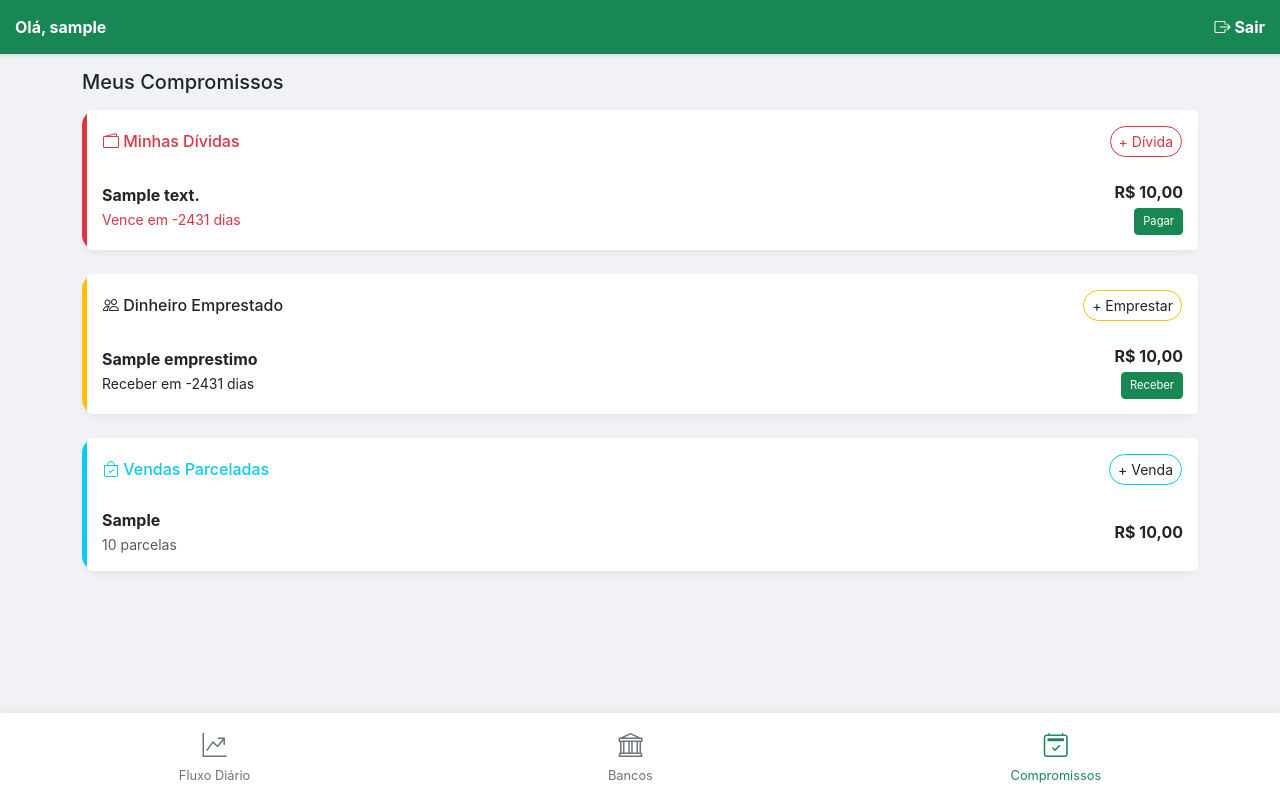
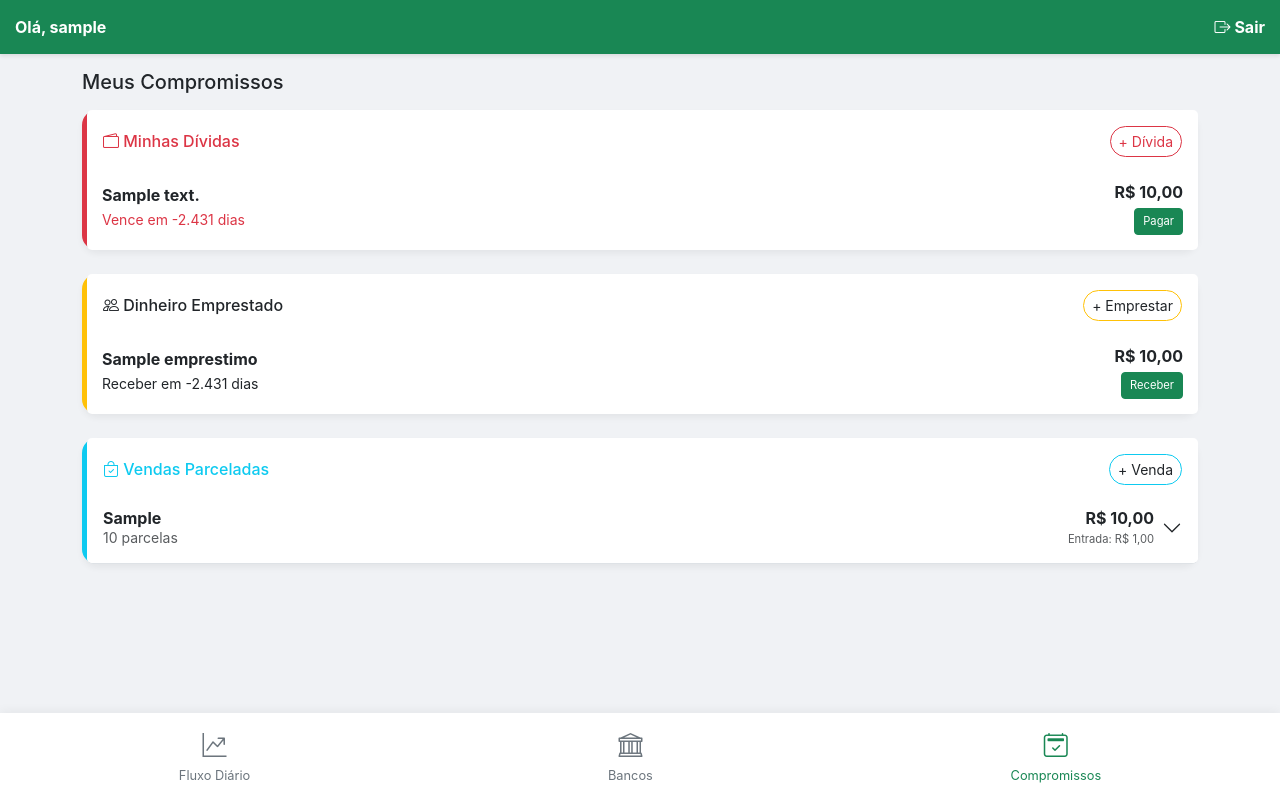
Before and after one commit to teddywhering-sketch/TecWorld, a Django app: page /financeiro/painel/ in a window 1280 px wide, after a click on "Compromissos". Run offline with Django 5.2, Linux system fonts and the light colour scheme; a user stored in the database is signed in; tables that the repository leaves empty hold one stand-in row (values such as "Sample post"); some libraries are stand-ins or nearby versions.

Commit message:
fix(financa): formata moedas, adiciona entrada na venda e gera parcelas

```diff
--- a/config/settings.py
+++ b/config/settings.py
@@ -42,3 +42,5 @@ DEFAULT_AUTO_FIELD = "django.db.models.BigAutoField"
 LOGIN_URL = "login"
 LOGIN_REDIRECT_URL = "dashboard"
 LOGOUT_REDIRECT_URL = "login"
+USE_L10N = True
+USE_THOUSAND_SEPARATOR = True
--- a/teddyfinanca/forms.py
+++ b/teddyfinanca/forms.py
@@ -14,7 +14,7 @@ class CategoriaForm(forms.ModelForm):
 class VendaParceladaForm(forms.ModelForm):
     class Meta:
         model = VendaParcelada
-        fields = ['cliente', 'descricao', 'valor_total', 'quantidade_parcelas', 'data_venda']
+        fields = ['cliente', 'descricao', 'valor_total', 'entrada', 'quantidade_parcelas', 'data_venda']
         widgets = {
             'data_venda': forms.DateInput(attrs={'type': 'date'}),
         }
--- a/teddyfinanca/urls.py
+++ b/teddyfinanca/urls.py
@@ -10,4 +10,5 @@ urlpatterns = [
     path('painel/', views.dashboard, name='dashboard'),
     path('divida/<int:id>/pagar/', views.pagar_divida, name='pagar_divida'),
     path('emprestimo/<int:id>/receber/', views.receber_emprestimo, name='receber_emprestimo'),
+    path('parcela/<int:id>/receber/', views.receber_parcela, name='receber_parcela'),
 ]
--- a/teddyfinanca/views.py
+++ b/teddyfinanca/views.py
@@ -78,7 +78,24 @@ def dashboard(request):
                 venda = form.save(commit=False)
                 venda.usuario = request.user
                 venda.save()
-                messages.success(request, "Venda Parcelada adicionada com sucesso!")
+
+                # Gerar as parcelas
+                from datetime import timedelta
+                valor_parcela = (venda.valor_total - venda.entrada) / venda.quantidade_parcelas
+                for i in range(venda.quantidade_parcelas):
+                    # aproximação de 30 dias para cada parcela
+                    data_venc = venda.data_venda + timedelta(days=30*(i+1))
+                    from .models import ParcelaVenda
+                    ParcelaVenda.objects.create(
+                        usuario=request.user,
+                        venda=venda,
+                        numero=i+1,
+                        valor=valor_parcela,
+                        data_vencimento=data_venc,
+                        status='PENDENTE'
+                    )
+
+                messages.success(request, "Venda Parcelada adicionada com sucesso e parcelas geradas!")
                 return redirect('teddyfinanca:dashboard')
         elif 'btn_trocar_senha' in request.POST:
             nova_senha = request.POST.get('nova_senha')
@@ -106,7 +123,13 @@ def dashboard(request):
     total_pagar = dividas_pendentes.aggregate(total=Sum('valor'))['total'] or 0
 
     emprestimos_pendentes = Emprestimo.objects.filter(usuario=request.user, status='PENDENTE')
-    total_receber = emprestimos_pendentes.aggregate(total=Sum('valor'))['total'] or 0
+    total_receber_emp = emprestimos_pendentes.aggregate(total=Sum('valor'))['total'] or 0
+
+    from .models import ParcelaVenda
+    parcelas_pendentes = ParcelaVenda.objects.filter(usuario=request.user, status='PENDENTE')
+    total_receber_parcelas = parcelas_pendentes.aggregate(total=Sum('valor'))['total'] or 0
+
+    total_receber = total_receber_emp + total_receber_parcelas
 
     saldo_liquido = total_saldo - total_pagar + total_receber
 
@@ -173,3 +196,15 @@ def receber_emprestimo(request, id):
     except Emprestimo.DoesNotExist:
         messages.error(request, "Empréstimo não encontrado.")
     return redirect('teddyfinanca:dashboard')
+
+@login_required(login_url='teddyfinanca:login')
+def receber_parcela(request, id):
+    from .models import ParcelaVenda
+    try:
+        parcela = ParcelaVenda.objects.get(id=id, usuario=request.user)
+        parcela.status = 'PAGO'
+        parcela.save()
+        messages.success(request, f"Parcela {parcela.numero} de '{parcela.venda.cliente}' marcada como recebida!")
+    except ParcelaVenda.DoesNotExist:
+        messages.error(request, "Parcela não encontrada.")
+    return redirect('teddyfinanca:dashboard')
--- a/templates/teddyfinanca/dashboard.html
+++ b/templates/teddyfinanca/dashboard.html
@@ -113,7 +113,7 @@
                     <div class="card summary-card bg-primary text-white h-100">
                         <div class="card-body p-3 text-center">
                             <small>Em Bancos</small>
-                            <h5 class="mb-0 mt-1">R$ {{ total_saldo }}</h5>
+                            <h5 class="mb-0 mt-1">R$ {{ total_saldo|floatformat:"2g" }}</h5>
                         </div>
                     </div>
                 </div>
@@ -121,7 +121,7 @@
                     <div class="card summary-card bg-danger text-white h-100">
                         <div class="card-body p-3 text-center">
                             <small>Total Dívidas</small>
-                            <h5 class="mb-0 mt-1">R$ {{ total_pagar }}</h5>
+                            <h5 class="mb-0 mt-1">R$ {{ total_pagar|floatformat:"2g" }}</h5>
                         </div>
                     </div>
                 </div>
@@ -129,7 +129,7 @@
                     <div class="card summary-card bg-warning text-dark h-100">
                         <div class="card-body p-3 text-center d-flex justify-content-between align-items-center">
                             <span>A Receber (Empréstimos):</span>
-                            <h5 class="mb-0">R$ {{ total_receber }}</h5>
+                            <h5 class="mb-0">R$ {{ total_receber|floatformat:"2g" }}</h5>
                         </div>
                     </div>
                 </div>
@@ -149,8 +149,8 @@
                         <div class="col-5 text-center">
                             <canvas id="miniPie"></canvas>
                             <div class="mt-2" style="font-size: 0.75rem; line-height: 1.2;">
-                                <span class="text-success fw-bold"><i class="bi bi-arrow-up-short"></i> R$ {{ entradas_mes }}</span><br>
-                                <span class="text-danger fw-bold"><i class="bi bi-arrow-down-short"></i> R$ {{ saidas_mes }}</span>
+                                <span class="text-success fw-bold"><i class="bi bi-arrow-up-short"></i> R$ {{ entradas_mes|floatformat:"2g" }}</span><br>
+                                <span class="text-danger fw-bold"><i class="bi bi-arrow-down-short"></i> R$ {{ saidas_mes|floatformat:"2g" }}</span>
                             </div>
                         </div>
                         <!-- Coluna do Extrato -->
@@ -161,9 +161,9 @@
                                     <div class="d-flex justify-content-between align-items-center">
                                         <span class="text-truncate fw-semibold" style="max-width: 90px;">{{ t.descricao }}</span>
                                         {% if t.tipo == 'ENTRADA' %}
-                                        <span class="text-success fw-bold text-nowrap">+ R$ {{ t.valor }}</span>
+                                        <span class="text-success fw-bold text-nowrap">+ R$ {{ t.valor|floatformat:"2g" }}</span>
                                         {% else %}
-                                        <span class="text-danger fw-bold text-nowrap">- R$ {{ t.valor }}</span>
+                                        <span class="text-danger fw-bold text-nowrap">- R$ {{ t.valor|floatformat:"2g" }}</span>
                                         {% endif %}
                                     </div>
                                     <small class="text-muted" style="font-size: 0.7rem;">{{ t.data|date:"d/m/Y" }}</small>
@@ -193,10 +193,10 @@
                     <div class="card summary-card border-primary" style="border-left: 5px solid #0d6efd !important;">
                         <div class="card-body">
                             <h5 class="card-title">{{ banco.nome }}</h5>
-                            <h3 class="text-primary mb-2">R$ {{ banco.saldo_atual }}</h3>
+                            <h3 class="text-primary mb-2">R$ {{ banco.saldo_atual|floatformat:"2g" }}</h3>
                             <div class="d-flex justify-content-between text-muted small">
-                                <span>Cheque Especial: R$ {{ banco.limite_cheque_especial }}</span>
-                                <span>Crédito: R$ {{ banco.limite_credito }}</span>
+                                <span>Cheque Especial: R$ {{ banco.limite_cheque_especial|floatformat:"2g" }}</span>
+                                <span>Crédito: R$ {{ banco.limite_credito|floatformat:"2g" }}</span>
                             </div>
                         </div>
                     </div>
@@ -225,7 +225,7 @@
                             <small class="text-danger">Vence em {{ divida.dias_para_vencer }} dias</small>
                         </div>
                         <div class="text-end">
-                            <strong>R$ {{ divida.valor }}</strong><br>
+                            <strong>R$ {{ divida.valor|floatformat:"2g" }}</strong><br>
                             <a href="{% url 'teddyfinanca:pagar_divida' divida.id %}" class="btn btn-success btn-sm mt-1" style="font-size: 0.7rem;">Pagar</a>
                         </div>
                     </li>
@@ -274,7 +274,7 @@
                             <small class="text-warning text-dark">Receber em {{ emp.dias_para_receber }} dias</small>
                         </div>
                         <div class="text-end">
-                            <strong>R$ {{ emp.valor }}</strong><br>
+                            <strong>R$ {{ emp.valor|floatformat:"2g" }}</strong><br>
                             <a href="{% url 'teddyfinanca:receber_emprestimo' emp.id %}" class="btn btn-success btn-sm mt-1" style="font-size: 0.7rem;">Receber</a>
                         </div>
                     </li>
@@ -315,19 +315,54 @@
                     <h6 class="text-info mb-0"><i class="bi bi-bag-check"></i> Vendas Parceladas</h6>
                     <button class="btn btn-outline-info text-dark btn-sm rounded-pill" data-bs-toggle="modal" data-bs-target="#modalVenda">+ Venda</button>
                 </div>
-                <ul class="list-group list-group-flush">
+                <div class="accordion" id="accordionVendas">
                     {% for venda in vendas %}
-                    <li class="list-group-item d-flex justify-content-between align-items-center">
-                        <div>
-                            <strong>{{ venda.cliente }}</strong><br>
-                            <small class="text-muted">{{ venda.quantidade_parcelas }} parcelas</small>
+                    <div class="accordion-item border-0 border-bottom">
+                        <h2 class="accordion-header">
+                            <button class="accordion-button collapsed px-3 py-3" type="button" data-bs-toggle="collapse" data-bs-target="#venda{{ venda.id }}">
+                                <div class="d-flex justify-content-between w-100 me-2">
+                                    <div>
+                                        <strong>{{ venda.cliente }}</strong><br>
+                                        <small class="text-muted">{{ venda.quantidade_parcelas }} parcelas</small>
+                                    </div>
+                                    <div class="text-end">
+                                        <strong>R$ {{ venda.valor_total|floatformat:"2g" }}</strong><br>
+                                        <small class="text-muted" style="font-size: 0.7rem;">{% if venda.entrada > 0 %}Entrada: R$ {{ venda.entrada|floatformat:"2g" }}{% endif %}</small>
+                                    </div>
+                                </div>
+                            </button>
+                        </h2>
+                        <div id="venda{{ venda.id }}" class="accordion-collapse collapse" data-bs-parent="#accordionVendas">
+                            <div class="accordion-body p-0">
+                                <ul class="list-group list-group-flush bg-light">
+                                    {% for parcela in venda.parcelas.all %}
+                                    <li class="list-group-item bg-transparent d-flex justify-content-between align-items-center" style="font-size: 0.85rem;">
+                                        <div>
+                                            <span>Parcela {{ parcela.numero }}</span><br>
+                                            {% if parcela.status == 'PAGO' %}
+                                                <small class="text-success">Recebida</small>
+                                            {% else %}
+                                                <small class="text-danger">Vence em {{ parcela.dias_para_vencer }} dias</small>
+                                            {% endif %}
+                                        </div>
+                                        <div class="text-end">
+                                            <strong>R$ {{ parcela.valor|floatformat:"2g" }}</strong><br>
+                                            {% if parcela.status == 'PENDENTE' %}
+                                                <a href="{% url 'teddyfinanca:receber_parcela' parcela.id %}" class="btn btn-outline-success btn-sm mt-1" style="font-size: 0.7rem; padding: 2px 5px;">Receber</a>
+                                            {% else %}
+                                                <i class="bi bi-check-circle-fill text-success mt-1 d-block"></i>
+                                            {% endif %}
+                                        </div>
+                                    </li>
+                                    {% endfor %}
+                                </ul>
+                            </div>
                         </div>
-                        <strong>R$ {{ venda.valor_total }}</strong>
-                    </li>
+                    </div>
                     {% empty %}
-                    <li class="list-group-item text-muted">Nenhuma venda parcelada.</li>
+                    <div class="text-center text-muted py-4">Nenhuma venda parcelada registrada.</div>
                     {% endfor %}
-                </ul>
+                </div>
                 {% if vendas.has_other_pages %}
                 <div class="card-footer bg-white text-center border-0">
                     <ul class="pagination pagination-sm justify-content-center mb-0">
```
Also changed, not shown: teddyfinanca/models.py (+22 -0 lines).
